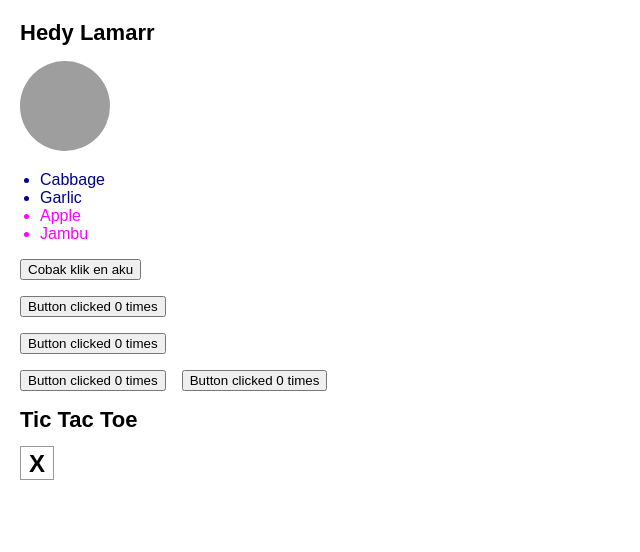
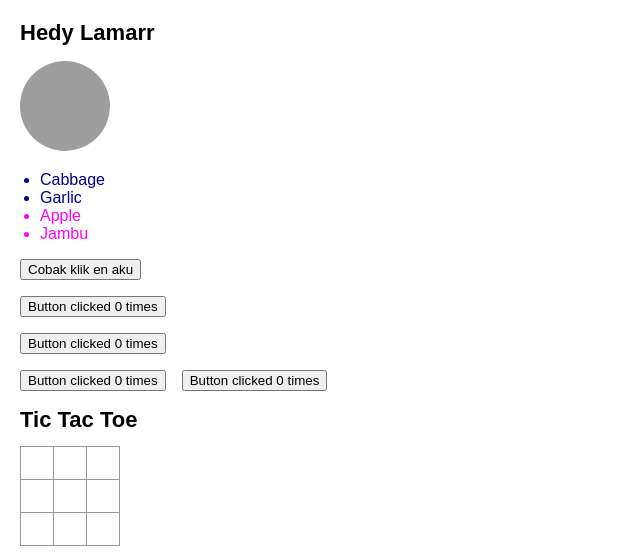
Before and after one commit to choiruladamm/zero-to-hero, a React (Vite) app: page / in a window 1280 px wide. Shown: the top 552 px of the page, without its empty margins (0-640 px from the left). Built offline with nearby package versions, Linux system fonts and the light colour scheme; grey boxes are pictures that could not be loaded.

Commit message:
Finishing Basic TicTacToe

```diff
--- a/src/components/TicTacToe.jsx
+++ b/src/components/TicTacToe.jsx
@@ -1,16 +1,48 @@
+/* eslint-disable react/prop-types */
+
+import { useState } from "react";
+
 export const TicTacToe = () => {
   return (
     <div style={{ marginTop: "1rem" }}>
       <h1>Tic Tac Toe </h1>
-      <Square />
+      <Board />
     </div>
   );
 };
 
+export const Board = () => {
+  return (
+    <>
+      <div className="board-row">
+        <Square />
+        <Square />
+        <Square />
+      </div>
+      <div className="board-row">
+        <Square />
+        <Square />
+        <Square />
+      </div>
+      <div className="board-row">
+        <Square />
+        <Square />
+        <Square />
+      </div>
+    </>
+  );
+};
+
 export const Square = () => {
+  const [value, setValue] = useState(null);
+
+  const handleClick = () => {
+    setValue("X");
+  };
+
   return (
-    <button className="square">
-      X
+    <button className="square" onClick={handleClick}>
+      {value}
     </button>
   );
 };
```
